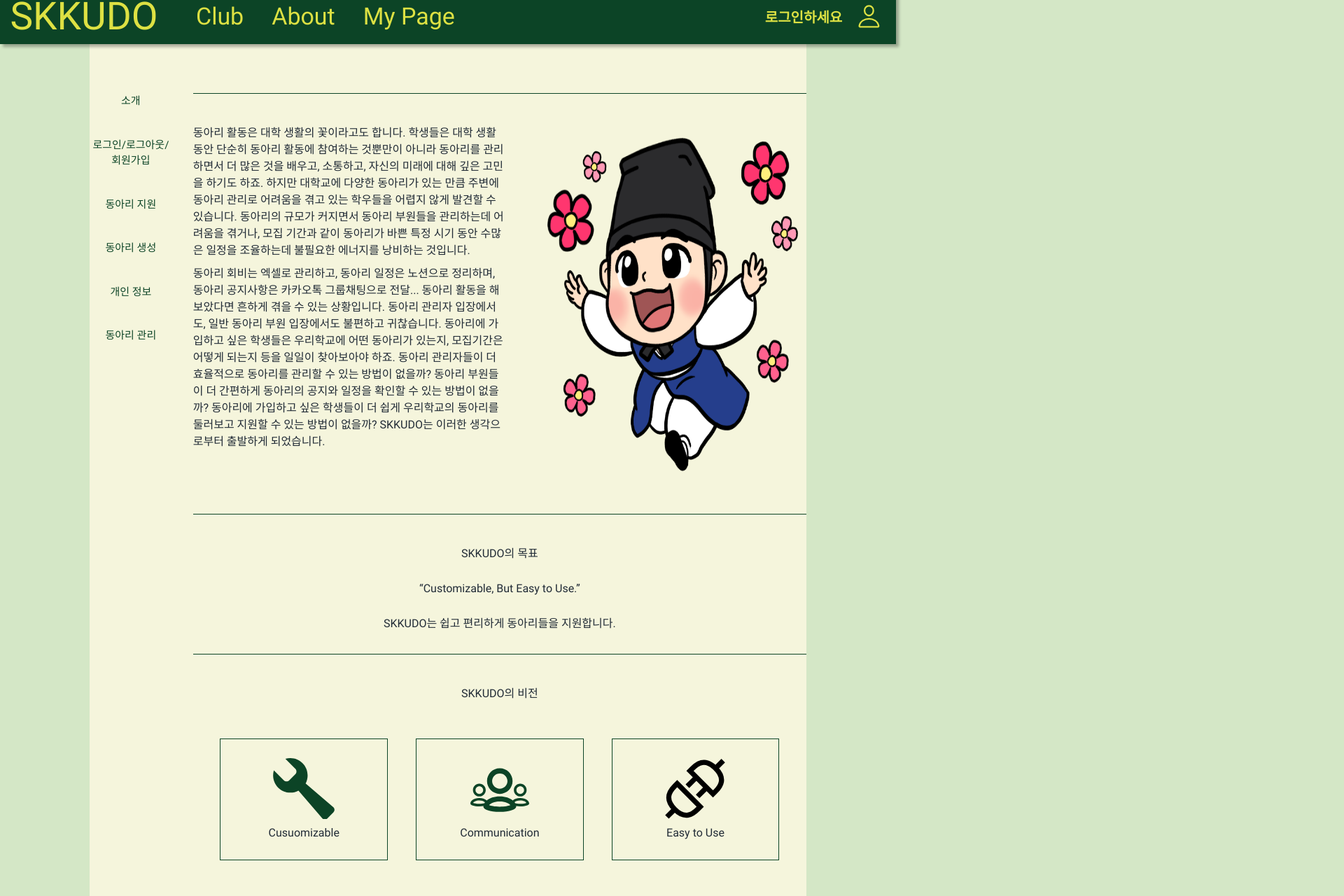
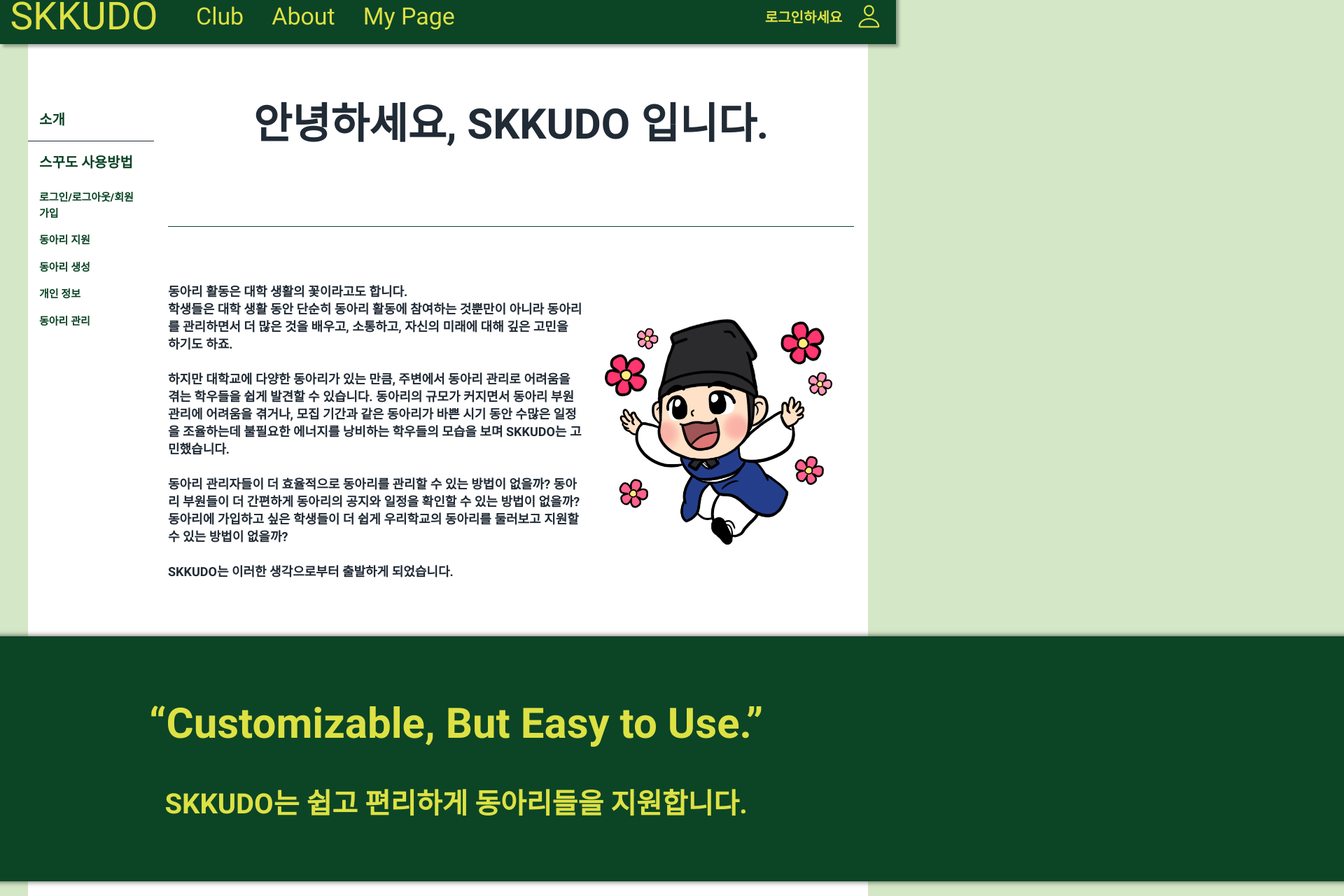
Before and after one commit to taeju-moon/SKKUDO_frontend_self, a React (Create React App) app: page /about/main in a window 1280 px wide. Shown: the part 17-1297 px from the top of the page at 70% size, 1920 px wide, since content can reach past the window. Built offline with nearby package versions, Linux system fonts and the light colour scheme; no server answers; a web font is replaced by a local one.

Commit message:
change about main style

```diff
--- a/src/components/aboutComponents/AboutSideBar.tsx
+++ b/src/components/aboutComponents/AboutSideBar.tsx
@@ -1,3 +1,4 @@
+import { Collapse, List, ListItemButton, ListItemText } from "@mui/material";
 import { useState } from "react";
 import { Link } from "react-router-dom";
 import { useNavigate } from "react-router-dom";
@@ -6,49 +7,70 @@ import styled from "styled-components";
 const AboutSideBarContainer = styled.div`
   display: flex;
   flex-direction: column;
-  gap: 40px;
-  width:160px;
+
+  width: 180px;
+  height: 100%;
 `;
 
 const MenuLink = styled(Link)`
   color: #0c4426;
   text-decoration: none;
-  text-align:center;
+  /* text-align: center; */
   font-size: 15px;
-`;
-const MenuBtn = styled.button`
-  width: 170px;
-  height: 80px;
-  background-color: #0c4426;
-  border-radius: 5px;
-  font-size: 1rem;
-
-  border: none;
-  color: #dde143;
   font-weight: 800;
 `;
 
 function AboutSideBar() {
-  const navigate = useNavigate();
-  const handleMainPageBtnClick = (btnType: string) => {
-    if (btnType == "search") {
-      navigate("/about/main");
-    } else if (btnType == "make") {
-      navigate("/about/useExample");
-    } else {
-      return;
-    }
+  const [open, setOpen] = useState(true);
+
+  const handleClick = () => {
+    setOpen(!open);
   };
   return (
     <AboutSideBarContainer>
-      {/* <MenuBtn onClick={() => handleMainPageBtnClick("search")}>슬로건</MenuBtn>
-      <MenuBtn onClick={() => handleMainPageBtnClick("make")}>사용방법</MenuBtn> */}
-      <MenuLink to={"/about/main"}>소개</MenuLink>
-      <MenuLink to={"/about/sign"}>로그인/로그아웃/회원가입</MenuLink>
-      <MenuLink to={"/about/apply"}>동아리 지원</MenuLink>
-      <MenuLink to={"/about/makeclub"}>동아리 생성</MenuLink>
-      <MenuLink to={"/about/mypage"}>개인 정보</MenuLink>
-      <MenuLink to={"/about/manage"}>동아리 관리</MenuLink>
+      <List>
+        <ListItemButton
+          sx={{
+            paddingTop: "15px",
+            paddingBottom: "15px",
+            borderBottom: "1px solid",
+          }}
+        >
+          <MenuLink style={{ fontSize: "20px" }} to={"/about/main"}>
+            소개
+          </MenuLink>
+        </ListItemButton>
+        <ListItemButton onClick={handleClick} sx={{ paddingTop: "15px" }}>
+          <div
+            style={{
+              color: "#0c4426",
+              fontSize: "20px",
+              fontWeight: "800",
+            }}
+          >
+            스꾸도 사용방법
+          </div>
+        </ListItemButton>
+        <Collapse in={open}>
+          <List>
+            <ListItemButton>
+              <MenuLink to={"/about/sign"}>로그인/로그아웃/회원가입</MenuLink>
+            </ListItemButton>
+            <ListItemButton>
+              <MenuLink to={"/about/apply"}>동아리 지원</MenuLink>
+            </ListItemButton>
+            <ListItemButton>
+              <MenuLink to={"/about/makeclub"}>동아리 생성</MenuLink>
+            </ListItemButton>
+            <ListItemButton>
+              <MenuLink to={"/about/mypage"}>개인 정보</MenuLink>
+            </ListItemButton>
+            <ListItemButton>
+              <MenuLink to={"/about/manage"}>동아리 관리</MenuLink>
+            </ListItemButton>
+          </List>
+        </Collapse>
+      </List>
     </AboutSideBarContainer>
   );
 }
--- a/src/pages/AboutMainPage.tsx
+++ b/src/pages/AboutMainPage.tsx
@@ -7,164 +7,224 @@ import AboutSideBar from "../components/aboutComponents/AboutSideBar";
 import { ImWrench } from "react-icons/im";
 import { TiGroupOutline } from "react-icons/ti";
 import { GrAction } from "react-icons/gr";
+import { TbPlugConnected } from "react-icons/tb";
 import myeong from "../assets/images/myeong.jpeg";
 import yul from "../assets/images/yul.png";
 
+const MainContainer = styled.div`
+  /* position: relative; */
+  display: flex;
+  padding-left: 20px;
+  padding-right: 20px;
+  flex: 1;
 
-
-const MainContainer = styled.div`
-  // 우측으로 쌓기
-  display: flex;
-  padding-left: 30px;
+  overflow-x: visible;
   flex-direction: column;
 `;
 
-const AboutIntroduceContainer =styled.div`
-  border-top-style:solid;
+const Hello = styled.div`
+  width: 100%;
+  display: flex;
+  justify-content: center;
+  align-items: center;
+  font-size: 60px;
+  font-weight: 700;
+  margin-bottom: 100px;
+`;
+const AboutIntroduceContainer = styled.div`
+  border-top-style: solid;
   border-width: 1px;
   border-color: #0c4426;
   display: flex;
   flex-direction: row;
-  padding-top:5%;
-  padding-bottom: 5%;
-
-`
+  padding-top: 80px;
+  padding-bottom: 80px;
+`;
 const IntroduceMassageContainer = styled.div`
-  display:flex;
+  display: flex;
   flex-direction: column;
   width: 600px;
-`
-const ImageContainer =styled.div`
-  padding-left:5%;
-  display:flex;
-`
+`;
+const ImageContainer = styled.div`
+  padding: 20px;
+  width: 40%;
+  display: flex;
+  justify-content: center;
+  align-items: center;
+`;
 const FirstMassageContainer = styled.div`
-  display:flex;
-`
+  /* display: flex; */
+  font-size: 18px;
+  line-height: 25px;
+  font-weight: 600;
+`;
 const SecondMassageContainer = styled.div`
-  padding-top: 2%;
-  display:flex;
-`
-const SloganContainer =styled.div`
-  border-top-style:solid;
-  border-width: 1px;
-  border-color: #0c4426;
-
-  padding-top: 5%;
-  padding-bottom: 5%;
+  font-size: 18px;
+  line-height: 25px;
+  font-weight: 600;
+`;
+const SloganContainer = styled.div`
+  background-color: #0c4426;
+  padding-top: 80px;
+  padding-bottom: 80px;
   display: flex;
-  height: 200px;
+  gap: 40px;
   flex-direction: column;
-
-`
+  width: 500%;
+  margin-left: -208%;
+  box-shadow: 0px 0px 8px rgba(0, 0, 0, 0.7);
+`;
 const SloganMassage = styled.div`
   display: flex;
   justify-content: center;
-  padding-bottom: 3%
-`
+  color: #dde143;
+  font-size: 60px;
+  font-weight: 700;
+`;
 
 const VisionContainer = styled.div`
-  border-top-style:solid;
+  border-color: #0c4426;
+  padding-top: 80px;
+  padding-bottom: 80px;
+  display: flex;
+  flex-direction: column;
+`;
+const VisionMassageContainer = styled.div`
+  padding-bottom: 40px;
+  text-align: center;
+  font-size: 30px;
+  font-weight: 700;
+  color: #0c4426;
+`;
+const IconContainer = styled.div`
+  display: flex;
+  padding-top: 40px;
+
+  flex-direction: row;
+  justify-content: center;
+`;
+const MainIconContainer = styled.div`
+  padding-left: 5%;
+  padding-right: 5%;
+  padding-top: 3%;
+  padding-bottom: 3%;
+  margin-left: 20px;
+  margin-right: 20px;
+  border-style: solid;
   border-width: 1px;
   border-color: #0c4426;
-  padding-top: 5%;
-  padding-bottom: 5%;
   display: flex;
-  height: 350px;
   flex-direction: column;
-`
-const VisionMassageContainer = styled.div`
-  padding-bottom:3%;
+  border-radius: 5px;
+  color: #0c4426;
+`;
+const MainIConMassageContainer = styled.div`
   display: flex;
+  margin-top: 30px;
+  font-weight: 600;
   justify-content: center;
-`
-const IconContainer = styled.div`
-  display:flex;
-  padding-top: 3%;
-  height:200px;
-  flex-direction: row;
-  justify-content: center;
-`
-const MainIconContainer = styled.div`
-  padding-left:5%;
-  padding-right:5%;
-  padding-top:3%;
-  padding-bottom:3%;
-  margin-left: 20px;
-  margin-right: 20px;
-  border-style:solid;
-  border-width: 1px;
-  border-color: #0c4426;
-  display:flex;
-  flex-direction: column;
-`
-const MainIConMassageContainer =styled.div`
-  display:flex;
-  padding-top:5%;
-  justify-content: center;
-`
+`;
 
 const DistinctContainer = styled.div`
-  border-top-style:solid;
+  border-top-style: solid;
   border-width: 1px;
   border-color: #0c4426;
   padding-top: 5%;
   padding-bottom: 5%;
   display: flex;
   flex-direction: row;
-`
+`;
 
 const DistinctMassageContainer = styled.div`
-  display:flex;
+  display: flex;
   flex-direction: column;
-  margin-left: 5%;
-  padding-top: 2%;
-  width: 400px;
-`
-const DistinctImageContainer =styled.div`
-  padding-left:5%;
-  height: 330px;
-  width: 400px;
-  display:flex;
-`
+  justify-content: center;
+  padding-left: 10px;
+  padding-right: 10px;
+  flex: 1;
+`;
 
 function AboutMainPage() {
   return (
     <MainContainer>
+      <Hello>안녕하세요, SKKUDO 입니다.</Hello>
       <AboutIntroduceContainer>
         <IntroduceMassageContainer>
-          <FirstMassageContainer>동아리 활동은 대학 생활의 꽃이라고도 합니다. 학생들은 대학 생활 동안 단순히 동아리 활동에 참여하는 것뿐만이 아니라 동아리를 관리하면서 더 많은 것을 배우고, 소통하고, 자신의 미래에 대해 깊은 고민을 하기도 하죠. 하지만 대학교에 다양한 동아리가 있는 만큼 주변에 동아리 관리로 어려움을 겪고 있는 학우들을 어렵지 않게 발견할 수 있습니다. 동아리의 규모가 커지면서 동아리 부원들을 관리하는데 어려움을 겪거나, 모집 기간과 같이 동아리가 바쁜 특정 시기 동안 수많은 일정을 조율하는데 불필요한 에너지를 낭비하는 것입니다.</FirstMassageContainer>
-          <SecondMassageContainer>동아리 회비는 엑셀로 관리하고, 동아리 일정은 노션으로 정리하며, 동아리 공지사항은 카카오톡 그룹채팅으로 전달... 동아리 활동을 해보았다면 흔하게 겪을 수 있는 상황입니다. 동아리 관리자 입장에서도, 일반 동아리 부원 입장에서도 불편하고 귀찮습니다. 동아리에 가입하고 싶은 학생들은 우리학교에 어떤 동아리가 있는지, 모집기간은 어떻게 되는지 등을 일일이 찾아보아야 하죠. 동아리 관리자들이 더 효율적으로 동아리를 관리할 수 있는 방법이 없을까? 동아리 부원들이 더 간편하게 동아리의 공지와 일정을 확인할 수 있는 방법이 없을까? 동아리에 가입하고 싶은 학생들이 더 쉽게 우리학교의 동아리를 둘러보고 지원할 수 있는 방법이 없을까? SKKUDO는 이러한 생각으로부터 출발하게 되었습니다.</SecondMassageContainer>
+          <FirstMassageContainer>
+            동아리 활동은 대학 생활의 꽃이라고도 합니다.
+            <br /> 학생들은 대학 생활 동안 단순히 동아리 활동에 참여하는
+            것뿐만이 아니라 동아리를 관리하면서 더 많은 것을 배우고, 소통하고,
+            자신의 미래에 대해 깊은 고민을 하기도 하죠.
+            <br />
+            <br /> 하지만 대학교에 다양한 동아리가 있는 만큼, 주변에서 동아리
+            관리로 어려움을 겪는 학우들을 쉽게 발견할 수 있습니다. 동아리의
+            규모가 커지면서 동아리 부원관리에 어려움을 겪거나, 모집 기간과 같은
+            동아리가 바쁜 시기 동안 수많은 일정을 조율하는데 불필요한 에너지를
+            낭비하는 학우들의 모습을 보며 SKKUDO는 고민했습니다.
+            <br />
+            <br />
+          </FirstMassageContainer>
+          <SecondMassageContainer>
+            동아리 관리자들이 더 효율적으로 동아리를 관리할 수 있는 방법이
+            없을까? 동아리 부원들이 더 간편하게 동아리의 공지와 일정을 확인할 수
+            있는 방법이 없을까? 동아리에 가입하고 싶은 학생들이 더 쉽게
+            우리학교의 동아리를 둘러보고 지원할 수 있는 방법이 없을까?
+            <br />
+            <br />
+            SKKUDO는 이러한 생각으로부터 출발하게 되었습니다.
+          </SecondMassageContainer>
         </IntroduceMassageContainer>
-        <ImageContainer><img src={yul}></img></ImageContainer>
+        <ImageContainer>
+          <img src={yul}></img>
+        </ImageContainer>
       </AboutIntroduceContainer>
       <SloganContainer>
-        <SloganMassage>SKKUDO의 목표</SloganMassage>
         <SloganMassage>“Customizable, But Easy to Use.”</SloganMassage>
-        <SloganMassage>SKKUDO는 쉽고 편리하게 동아리들을 지원합니다.</SloganMassage>
+        <SloganMassage style={{ fontSize: "40px" }}>
+          SKKUDO는 쉽고 편리하게 동아리들을 지원합니다.
+        </SloganMassage>
       </SloganContainer>
       <VisionContainer>
         <VisionMassageContainer>SKKUDO의 비전</VisionMassageContainer>
         <IconContainer>
           <MainIconContainer>
-            <ImWrench size ="150px" color="#0c4426" ></ImWrench>
+            <ImWrench size="150px" color="#0c4426"></ImWrench>
             <MainIConMassageContainer>Cusuomizable</MainIConMassageContainer>
           </MainIconContainer>
           <MainIconContainer>
-            <TiGroupOutline size ="150px" color="#0c4426" ></TiGroupOutline>
+            <TiGroupOutline size="150px" color="#0c4426"></TiGroupOutline>
             <MainIConMassageContainer>Communication</MainIConMassageContainer>
           </MainIconContainer>
           <MainIconContainer>
-            <GrAction size ="150px" color="#0c4426" ></GrAction>
+            <TbPlugConnected size="150px" color="#0c4426"></TbPlugConnected>
             <MainIConMassageContainer>Easy to Use</MainIConMassageContainer>
           </MainIconContainer>
         </IconContainer>
       </VisionContainer>
       <DistinctContainer>
-        <DistinctImageContainer><img src={myeong}></img></DistinctImageContainer>
+        <ImageContainer>
+          <img src={myeong}></img>
+        </ImageContainer>
         <DistinctMassageContainer>
-          <FirstMassageContainer>지금까지의 동아리 관리 플랫폼은 모두 동아리 관리자에게 필요한 서비스를 충분히 제공하지 않았습니다. 동아리 관리의 내용이 형식화되어 있고, 일부 기능이 빠져 있거나 사용하기 불편했죠. 우리 모두가 만족할 수 있는 동아리 관리 플랫폼이 존재하지 않았던 것입니다. 바로 SKKUDO가 등장하기 전까지는 말이죠!</FirstMassageContainer>
-          <SecondMassageContainer> SKKUDO는 동아리마다 각각의 목적에 맞춰 동아리를 관리할 수 있도록 맞춤형 관리 서비스를 지원합니다. 동아리의 관리의 필수 기능인 모집 관리, 공지 관리, 일정 관리, 유저 관리, 권한 관리에 더해 가계부와 회의록 기능, 관리자가 원하는 열을 추가하는 기능까지 모두 포함되어 있습니다.</SecondMassageContainer>
+          <FirstMassageContainer>
+            지금까지의 동아리 관리 플랫폼은 모두 동아리 관리자에게 필요한
+            서비스를 충분히 제공하지 않았습니다.
+            <br />
+            <br />
+            동아리 관리의 내용이 형식화되어 있고, 일부 기능이 빠져 있거나
+            사용하기 불편했죠. 우리 모두가 만족할 수 있는 동아리 관리 플랫폼이
+            존재하지 않았던 것입니다.
+            <br /> 바로 SKKUDO가 등장하기 전까지는 말이죠!
+          </FirstMassageContainer>
+          <SecondMassageContainer>
+            <br />
+            SKKUDO는 동아리마다 각각의 목적에 맞춰 동아리를 관리할 수 있도록
+            맞춤형 관리 서비스를 지원합니다.
+            <br />
+            동아리의 관리의 필수 기능인 모집 관리, 공지 관리, 일정 관리, 유저
+            관리, 권한 관리에 더해 가계부와 회의록 기능, 관리자가 원하는 열을
+            추가하는 기능까지 모두 포함되어 있습니다.
+          </SecondMassageContainer>
         </DistinctMassageContainer>
       </DistinctContainer>
       {/* <div
--- a/src/pages/AboutPage.tsx
+++ b/src/pages/AboutPage.tsx
@@ -4,18 +4,14 @@ import AboutSideBar from "../components/aboutComponents/AboutSideBar";
 
 const AboutContainer = styled.div`
   display: flex;
-  background-color: beige;
+  background-color: white;
   width: 100%;
-  max-width: 1024px;
+  max-width: 1200px;
   padding-top: 150px;
-  /* justify-content: center; */
+  min-height: 100%;
   margin: 0 auto;
   position: relative;
 `;
-
-
-
-
 
 function AboutPage() {
   return (
```
